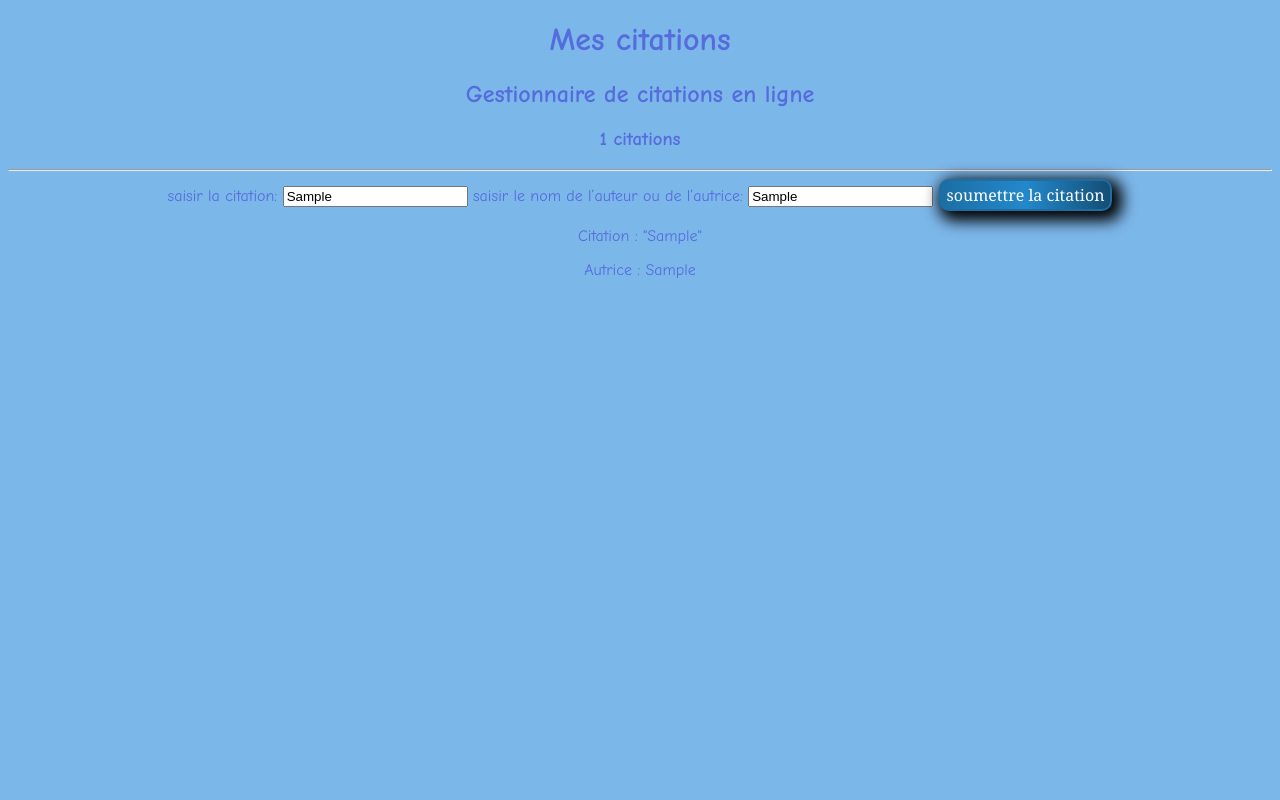
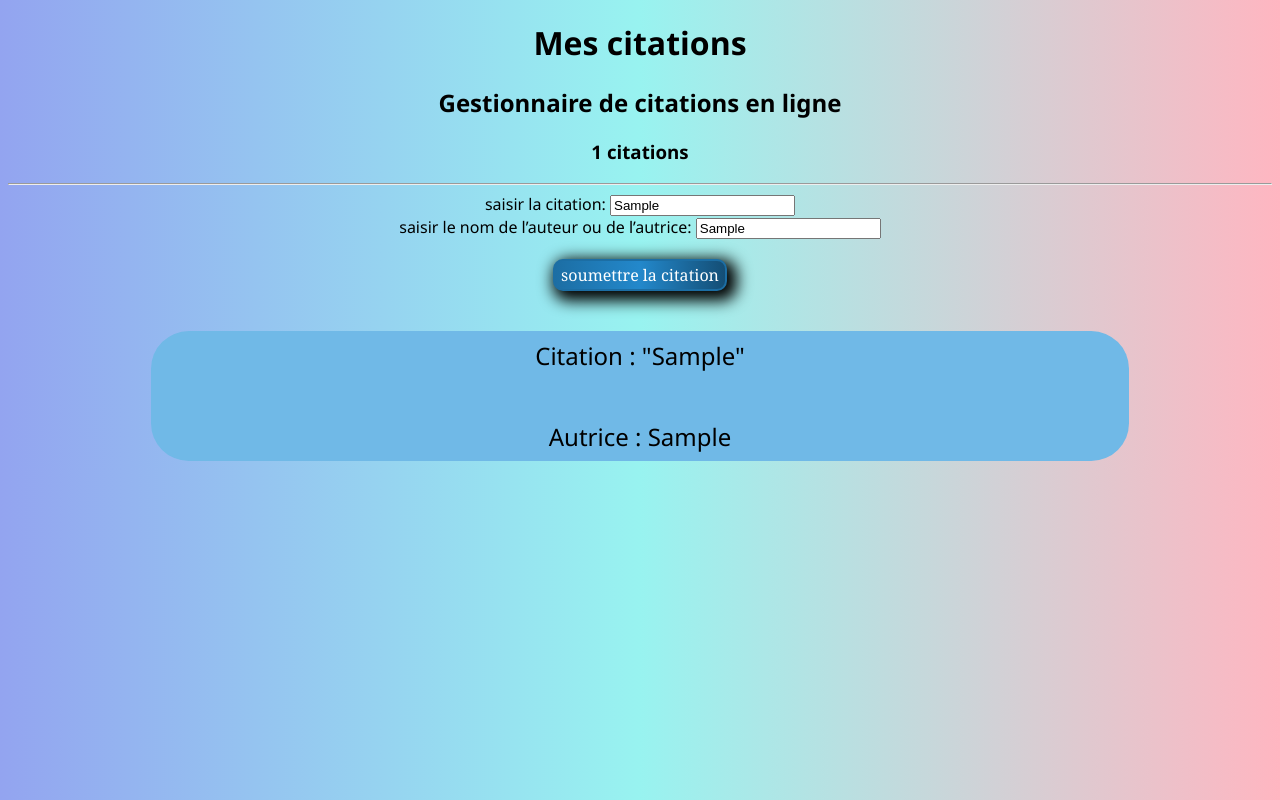
Before and after one commit to Merwann-tech/kata1, a plain HTML site: page index.html in a window 1280 px wide. Both pictures are taken after typing "Sample", "Sample" into the empty fields and a click on the button "soumettre la citation". Drawn offline with Linux system fonts and the light colour scheme.

Commit message:
changement css

```diff
--- a/index.html
+++ b/index.html
@@ -15,14 +15,16 @@
     <form id="form" action="">
         <label for="citationInput">saisir la citation:</label>
         <input id="citationInput" type="text" >
+        <br>
         <label for="authorInput">saisir le nom de l’auteur ou de l’autrice:</label>
         <input id="authorInput" type="text" >
+        <br>
         <button type="submit">soumettre la citation</button>
     </form>
     <div id="quote-list">
-        <div class="quote">
+        <!-- <div class="quote">
             <p class="text">Citation : "On ne naît pas femme, on le devient."</p>
-            <p class="author">Autrice : Simone de Beauvoir</p>
+            <p class="author">Autrice : Simone de Beauvoir</p> -->
         </div>
     </div>
 </body>
--- a/style.css
+++ b/style.css
@@ -1,13 +1,46 @@
-body { /* <- selecteur */
-	font-family: 'Comic Sans MS';
-	color: rgb(85, 108, 220);
-    background-color: rgb(124, 183, 234);
-    text-align: center;
+body {
+  text-align: center;
+  justify-content: center;
+  align-items: center;
+  background: linear-gradient(to right, #93a4f0, rgb(152, 243, 240), #FFB6C1);
+  font-family: 'Segoe UI', Tahoma, Geneva, Verdana, sans-serif;
+
+
 }
 
 Button {
-color: rgb(255, 255, 255); font-size: 16px; line-height: 16px; padding: 6px; border-radius: 10px; font-family: Georgia, serif; font-weight: normal; text-decoration: none; font-style: normal; font-variant: normal; text-transform: none; background-image: linear-gradient(to right, rgb(28, 110, 164) 0%, rgb(35, 136, 203) 50%, rgb(20, 78, 117) 100%); box-shadow: rgb(0, 0, 0) 5px 5px 15px 5px; border: 2px solid rgb(28, 110, 164); display: inline-block;}
+color: rgb(255, 255, 255);
+margin: 20px;
+font-size: 16px;
+line-height: 16px;
+padding: 6px;
+border-radius: 10px;
+font-family: Georgia, serif;
+font-weight: normal;
+text-decoration: none;
+font-style: normal;
+font-variant: normal;
+text-transform: none;
+background-image: linear-gradient(to right, rgb(28, 110, 164) 0%, rgb(35, 136, 203) 50%, rgb(20, 78, 117) 100%);
+box-shadow: rgb(0, 0, 0) 5px 5px 15px 5px;
+border: 2px solid rgb(28, 110, 164);
+display: inline-block;}
 Button:hover {
 background: #1C6EA4; }
 Button:active {
 background: #144E75; }
+
+.quote  {
+    display: flex;
+    flex-direction: column;
+    align-items: center;
+    justify-content: center;
+    width: 75%;
+    margin: 20px auto 0 auto;
+    padding: 15px;
+    font-size: 1.5rem;
+    height: 100px;
+    border-radius: 1cm;
+    background-color: rgb(112, 185, 231);
+    cursor: pointer;
+}
```
